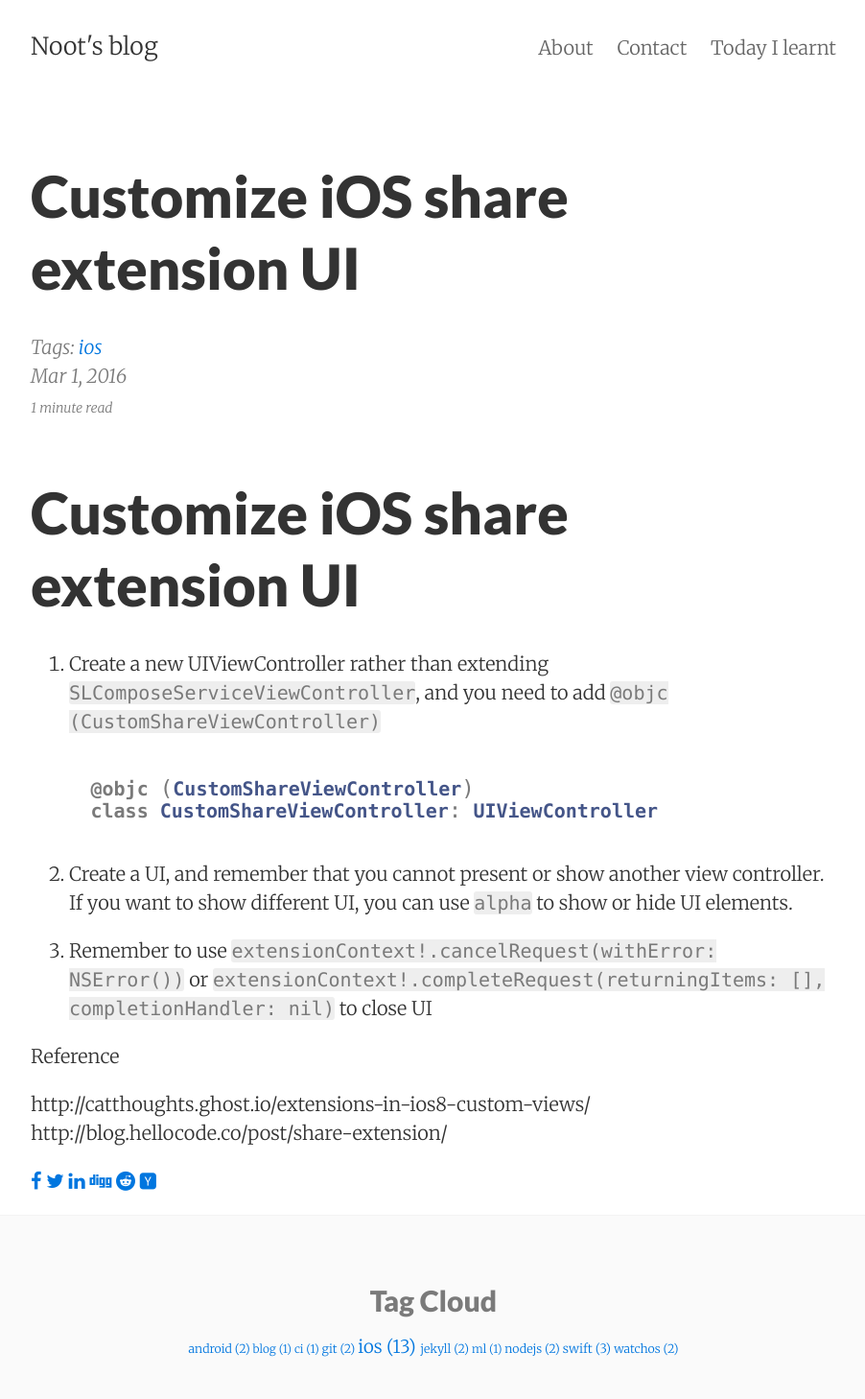
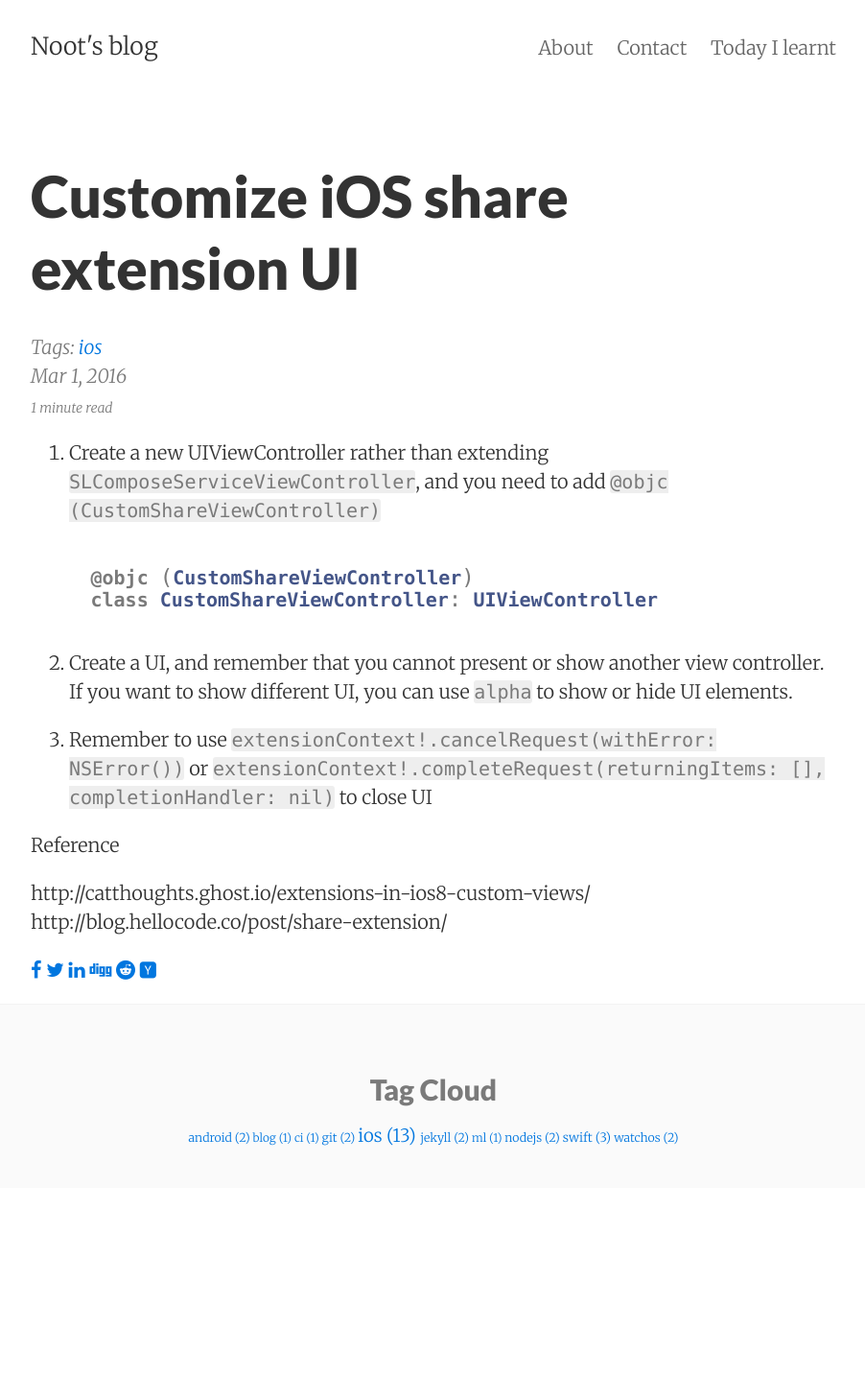
Before and after one commit to nootfly/noot.github.io, a Jekyll site: the page built from _posts/2017-03-02-Customize-iOS-Share-extension-UI.md, in a window 1280 px wide. Shown: the whole page at 96% size, without its empty margins (188-1090 px from the left). Built offline with Jekyll 4.4.1, drawn with Linux system fonts in a browser that asks for light colours; nearby versions of some CDN libraries; comment, search, counter and statistics services are not loaded; after the commit the page ends 1238 px from its top, so only the background shows below that.

```diff
--- a/_posts/2017-03-02-Customize-iOS-Share-extension-UI.md
+++ b/_posts/2017-03-02-Customize-iOS-Share-extension-UI.md
@@ -5,9 +5,6 @@
 categories: ios
 tags: ios
 ---
-
-# Customize iOS share extension UI
-
 
 1. Create a new UIViewController rather than extending `SLComposeServiceViewController`, and you need to add `@objc (CustomShareViewController)`
 
```
